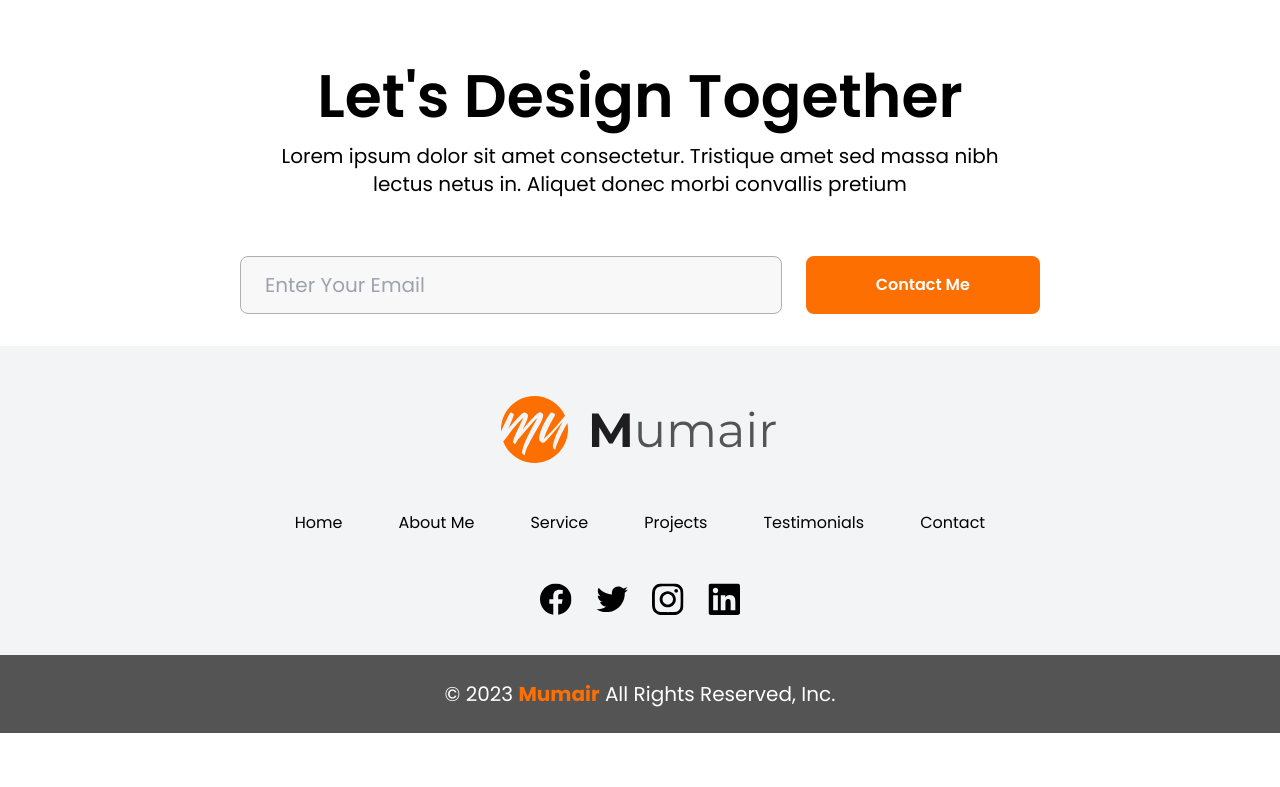
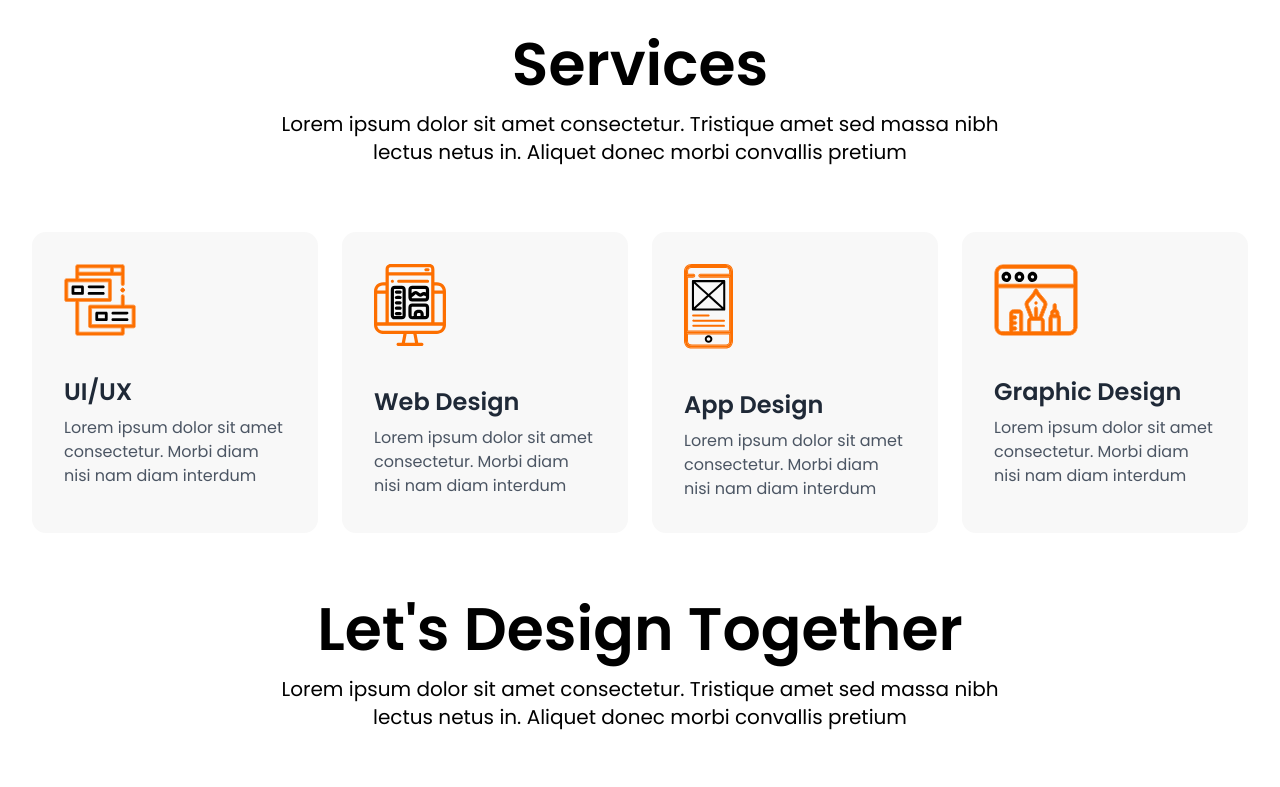
Before and after one commit to KhaledAhmed2004/Potential-task, a React (Vite) app: page / in a window 1280 px wide. Shown: the top 787 px of the page. Built offline with nearby package versions, Linux system fonts and the light colour scheme.

Commit message:
feat: make the services section fully responve

```diff
--- a/src/App.tsx
+++ b/src/App.tsx
@@ -13,7 +13,7 @@ function App() {
       {/* <Navbar /> */}
       {/* <Hero /> */}
       {/* <AboutMe /> */}
-      {/* <Services /> */}
+      <Services />
       {/* <MyProjects /> */}
       {/* <Testimonials /> */}
       <ContactMe />
--- a/src/components/card/ServiceCard.tsx
+++ b/src/components/card/ServiceCard.tsx
@@ -6,15 +6,20 @@ type ServiceCardProps = {
 
 const ServiceCard = ({ title, description, icon: Icon }: ServiceCardProps) => {
   return (
-    <div className="bg-[#F8F8F8] h-[346px] rounded-[14px] p-[18px]">
+    <div className="bg-[#F8F8F8] rounded-[14px] p-6 mx-[10%] sm:mx-0 sm:p-8 flex flex-col h-full">
       {/* Dynamic Icon */}
-      <div className="pt-[26px]">
+      <div className="flex justify-center sm:justify-start items-center mb-4">
         <Icon />
       </div>
+
       {/* Content */}
-      <div className="flex flex-col gap-4 mt-[26px]">
-        <h2 className="text-[32px] font-semibold">{title}</h2>
-        <p className="text-[20px] font-normal">{description}</p>
+      <div className="flex flex-col items-center sm:items-start gap-2 mt-6">
+        <h2 className="text-lg sm:text-2xl font-semibold text-gray-800 text-center sm:text-left">
+          {title}
+        </h2>
+        <p className="text-sm sm:text-base text-gray-600 leading-relaxed text-center sm:text-left">
+          {description}
+        </p>
       </div>
     </div>
   );
--- a/src/components/card/TestimonialCard.tsx
+++ b/src/components/card/TestimonialCard.tsx
@@ -1,3 +1,80 @@
+// // type TestimonialCardProps = {
+// //   image: string;
+// //   text: string;
+// //   authorName: string;
+// //   authorTitle: string;
+// // };
+
+// // const TestimonialCard = ({
+// //   image,
+// //   text,
+// //   authorName,
+// //   authorTitle,
+// // }: TestimonialCardProps) => {
+// //   return (
+// //     <div className="flex flex-col sm:flex-row items-center gap-8 bg-[#F8F8F8] w-[800px] h-[250px] mx-auto py-8 px-6 rounded-lg shadow-md">
+// //       {/* Image Container: Takes 30% of the card width */}
+// //       <div className="w-[30%] h-auto flex-shrink-0">
+// //         <img
+// //           src={image}
+// //           alt={`${authorName}'s profile`}
+// //           className="w-full h-auto rounded-full p-5"
+// //         />
+// //       </div>
+
+// //       {/* Text Content */}
+// //       <div className="flex flex-col text-center sm:text-left flex-grow">
+// //         <p className="text-gray-600 text-base">
+// //           <span className="text-[#FD6F00] text-2xl font-bold">“</span> {text}
+// //           <span className="text-[#FD6F00] text-2xl font-bold">”</span>
+// //         </p>
+// //         <h3 className="text-lg font-bold mt-2">{authorName}</h3>
+// //         <p className="text-sm text-gray-500">{authorTitle}</p>
+// //       </div>
+// //     </div>
+// //   );
+// // };
+
+// // export default TestimonialCard;
+
+// type TestimonialCardProps = {
+//   image: string;
+//   text: string;
+//   authorName: string;
+//   authorTitle: string;
+// };
+
+// const TestimonialCard = ({
+//   image,
+//   text,
+//   authorName,
+//   authorTitle,
+// }: TestimonialCardProps) => {
+//   return (
+//     <div className="flex flex-col sm:flex-row items-center gap-8 bg-[#F8F8F8] w-full sm:w-[800px] h-auto mx-auto py-8 px-6 rounded-lg shadow-md">
+//       {/* Image Container: Takes 30% of the card width on larger screens */}
+//       <div className="w-full sm:w-[30%] h-auto flex-shrink-0 mb-4 sm:mb-0">
+//         <img
+//           src={image}
+//           alt={`${authorName}'s profile`}
+//           className="w-32 h-32 sm:w-full sm:h-auto rounded-full mx-auto sm:p-5"
+//         />
+//       </div>
+
+//       {/* Text Content */}
+//       <div className="flex flex-col text-center sm:text-left flex-grow">
+//         <p className="text-gray-600 text-base">
+//           <span className="text-[#FD6F00] text-2xl font-bold">“</span> {text}
+//           <span className="text-[#FD6F00] text-2xl font-bold">”</span>
+//         </p>
+//         <h3 className="text-lg font-bold mt-2">{authorName}</h3>
+//         <p className="text-sm text-gray-500">{authorTitle}</p>
+//       </div>
+//     </div>
+//   );
+// };
+
+// export default TestimonialCard;
 type TestimonialCardProps = {
   image: string;
   text: string;
@@ -12,13 +89,13 @@ const TestimonialCard = ({
   authorTitle,
 }: TestimonialCardProps) => {
   return (
-    <div className="flex flex-col sm:flex-row items-center gap-8 bg-[#F8F8F8] w-[800px] h-[250px] mx-auto py-8 px-6 rounded-lg shadow-md">
-      {/* Image Container: Takes 30% of the card width */}
-      <div className="w-[30%] h-auto flex-shrink-0">
+    <div className="flex flex-col sm:flex-row items-center gap-8 bg-[#F8F8F8] w-full sm:w-[700px] md:w-[800px] h-auto mx-auto py-8 px-6 rounded-lg shadow-md">
+      {/* Image Container: Takes 30% of the card width on larger screens */}
+      <div className="w-full sm:w-[30%] h-auto flex-shrink-0 mb-4 sm:mb-0">
         <img
           src={image}
           alt={`${authorName}'s profile`}
-          className="w-full h-auto rounded-full p-5"
+          className="w-32 h-32 sm:w-full sm:h-auto rounded-full mx-auto sm:p-5"
         />
       </div>
 
--- a/src/components/ui/Services.tsx
+++ b/src/components/ui/Services.tsx
@@ -1,38 +1,53 @@
-import AppDesignIncon from "../../assets/icons/AppDesignIcon";
+import AppDesignIcon from "../../assets/icons/AppDesignIcon";
 import GraphicDesignIncon from "../../assets/icons/GraphicDesignIncon";
 import UIUXIcon from "../../assets/icons/UIUXIcon";
 import WebDEsignIncon from "../../assets/icons/WebDEsignIncon";
 import ServiceCard from "../card/ServiceCard";
 import SectionHeader from "../SectionHeader";
 
+const servicesData = [
+  {
+    icon: UIUXIcon,
+    title: "UI/UX",
+    description:
+      "Lorem ipsum dolor sit amet consectetur. Morbi diam nisi nam diam interdum",
+  },
+  {
+    icon: WebDEsignIncon,
+    title: "Web Design",
+    description:
+      "Lorem ipsum dolor sit amet consectetur. Morbi diam nisi nam diam interdum",
+  },
+  {
+    icon: AppDesignIcon,
+    title: "App Design",
+    description:
+      "Lorem ipsum dolor sit amet consectetur. Morbi diam nisi nam diam interdum",
+  },
+  {
+    icon: GraphicDesignIncon,
+    title: "Graphic Design",
+    description:
+      "Lorem ipsum dolor sit amet consectetur. Morbi diam nisi nam diam interdum",
+  },
+];
+
 const Services = () => {
   return (
-    <div className="max-w-7xl mx-auto">
+    <div className="max-w-7xl mx-auto px-4 sm:px-6 lg:px-8">
       <SectionHeader
         title="Services"
         subHeader="Lorem ipsum dolor sit amet consectetur. Tristique amet sed massa nibh lectus netus in. Aliquet donec morbi convallis pretium"
       />
-      <div className="max-w-7xl mx-auto flex gap-[30px]">
-        <ServiceCard
-          icon={UIUXIcon}
-          title="UI/UX"
-          description="Lorem ipsum dolor sit amet consectetur. Morbi diam nisi nam diam interdum"
-        />
-        <ServiceCard
-          icon={WebDEsignIncon}
-          title="Web Design"
-          description="Lorem ipsum dolor sit amet consectetur. Morbi diam nisi nam diam interdum"
-        />
-        <ServiceCard
-          icon={AppDesignIncon}
-          title="App Design"
-          description="Lorem ipsum dolor sit amet consectetur. Morbi diam nisi nam diam interdum"
-        />
-        <ServiceCard
-          icon={GraphicDesignIncon}
-          title="Graphic Design"
-          description="Lorem ipsum dolor sit amet consectetur. Morbi diam nisi nam diam interdum"
-        />
+      <div className="grid grid-cols-1 sm:grid-cols-2 lg:grid-cols-4 gap-6 mt-8">
+        {servicesData.map((service, index) => (
+          <ServiceCard
+            key={index}
+            icon={service.icon}
+            title={service.title}
+            description={service.description}
+          />
+        ))}
       </div>
     </div>
   );
--- a/src/components/ui/Testimonials.tsx
+++ b/src/components/ui/Testimonials.tsx
@@ -91,7 +91,7 @@ const Testimonials = () => {
         {/* Scrollable Horizontal Container */}
         <div
           ref={testimonialsRef}
-          className="flex gap-4 overflow-x-auto snap-x snap-mandatory scroll-smooth scrollbar-hide"
+          className="flex gap-2 md:gap-4 overflow-x-auto snap-x snap-mandatory scroll-smooth scrollbar-hide"
         >
           {testimonialsData.map((testimonial, index) => (
             <div
```
